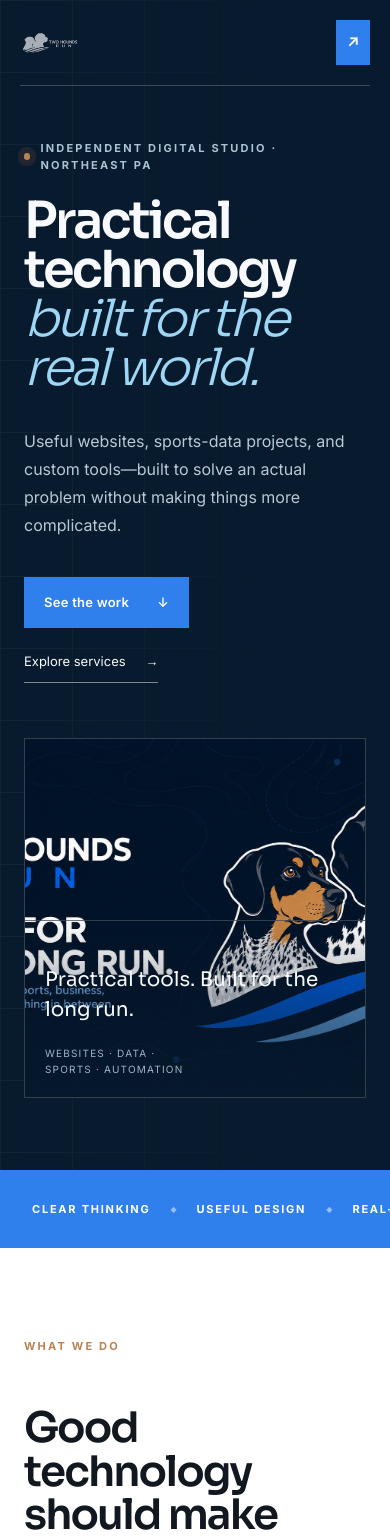
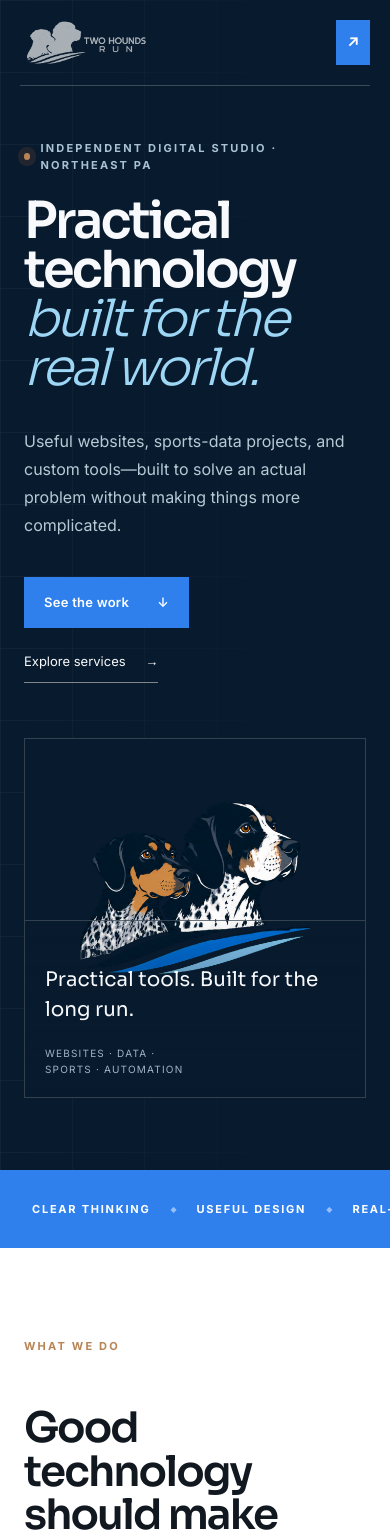
Before and after one commit to twohoundsrun/two-hounds-run, a Next.js app: page / in a window 390 px wide. Shown: the top 1538 px of the page. Built offline with nearby package versions, Linux system fonts and the light colour scheme.

Commit message:
Fix responsive image placement

```diff
--- a/app/globals.css
+++ b/app/globals.css
@@ -22,7 +22,7 @@ a { color: inherit; text-decoration: none; }
   justify-content: space-between; border-bottom: 1px solid rgba(245, 240, 230, .22); color: var(--cream);
 }
 .brand { display: inline-flex; align-items: center; }
-.brand-logo { height: 44px; width: auto; display: block; }
+.brand-logo { width: 168px; height: auto; display: block; }
 .site-header nav { display: flex; align-items: center; gap: 32px; font-size: 13px; }
 .site-header nav a { opacity: .78; transition: opacity .2s; }
 .site-header nav a:hover { opacity: 1; }
@@ -44,7 +44,7 @@ a { color: inherit; text-decoration: none; }
 .text-link { padding: 10px 0; font-size: 13px; border-bottom: 1px solid rgba(245,240,230,.5); }
 .text-link span { margin-left: 16px; }
 .hero-card { align-self: stretch; min-height: 520px; position: relative; overflow: hidden; display: flex; flex-direction: column; justify-content: flex-end; border: 1px solid rgba(245,240,230,.18); background: var(--deep); }
-.hero-art { position: absolute; inset: 0; width: 100%; height: 100%; object-fit: cover; }
+.hero-art { position: absolute; inset: 0; width: 100%; height: 100%; padding: 18px 22px 78px; object-fit: contain; object-position: center; }
 .hero-card-copy { position: relative; z-index: 1; display: flex; justify-content: space-between; gap: 20px; align-items: flex-end; padding: 56px 28px 28px; border-top: 1px solid rgba(245,240,230,.18); background: linear-gradient(0deg, rgba(8,26,45,.72), rgba(8,26,45,0)); }
 .hero-card-copy p { margin: 0; font-family: var(--font-display), serif; font-size: 20px; }
 .hero-card-copy span { max-width: 160px; color: #9fb4c6; font-size: 10px; line-height: 1.6; text-align: right; text-transform: uppercase; letter-spacing: .12em; }
@@ -97,7 +97,7 @@ a { color: inherit; text-decoration: none; }
 .about { display: grid; grid-template-columns: .85fr 1.15fr; gap: 100px; align-items: center; background: var(--cream); }
 .about-mark { min-height: 500px; position: relative; display: grid; place-items: center; border: 1px solid var(--line); background: radial-gradient(circle, rgba(47,128,237,.12) 0 1px, transparent 1.5px); background-size: 20px 20px; }
 .about-mark:after { content: ""; position: absolute; width: 64%; aspect-ratio: 1; border: 1px solid var(--blue); border-radius: 50%; }
-.about-logo { position: relative; z-index: 1; width: 180px; height: auto; display: block; }
+.about-logo { position: relative; z-index: 1; width: min(62%, 320px); height: auto; display: block; }
 .about-mark > span:last-child { position: absolute; z-index: 2; right: 24px; bottom: 22px; padding: 14px; background: var(--blue); color: white; font-family: var(--font-display), serif; font-size: 17px; line-height: 1.2; }
 .about-copy > p:not(.kicker) { color: #54657a; font-size: 16px; line-height: 1.85; }
 .about-copy h2 { margin-bottom: 32px; }
@@ -126,7 +126,7 @@ footer > div { display: flex; gap: 20px; font-size: 11px; }
 @media (max-width: 900px) {
   .site-header { width: calc(100% - 40px); height: 86px; }
   .site-header nav { display: none; }
-  .brand-logo { height: 38px; }
+  .brand-logo { width: 150px; }
   .hero { min-height: auto; grid-template-columns: 1fr; padding: 140px 24px 72px; gap: 55px; }
   .hero-card { min-height: 420px; }
   .intro-strip { overflow: hidden; justify-content: flex-start; white-space: nowrap; }
@@ -145,7 +145,7 @@ footer > div { display: flex; gap: 20px; font-size: 11px; }
 @media (max-width: 560px) {
   .site-header .button-small { padding: 11px; gap: 0; font-size: 0; }
   .site-header .button-small span { font-size: 15px; }
-  .brand-logo { height: 30px; }
+  .brand-logo { width: 132px; }
   .hero h1 { font-size: 51px; }
   .hero-intro { font-size: 16px; }
   .hero-actions { align-items: flex-start; flex-direction: column; gap: 14px; }
--- a/app/page.tsx
+++ b/app/page.tsx
@@ -84,7 +84,13 @@ export default function Home() {
         </div>
 
         <div className="hero-card" aria-label="What Two Hounds Run builds">
-          <img className="hero-art" src="/images/website-header.png" alt="" />
+          <img
+            className="hero-art"
+            src="/images/mark.png"
+            alt=""
+            width={1024}
+            height={1024}
+          />
           <div className="hero-card-copy">
             <p>Practical tools. Built for the long run.</p>
             <span>Websites · Data · Sports · Automation</span>
@@ -159,7 +165,13 @@ export default function Home() {
 
       <section className="section about" id="about">
         <div className="about-mark" aria-hidden="true">
-          <img className="about-logo" src="/images/mark.png" alt="" />
+          <img
+            className="about-logo"
+            src="/images/mark.png"
+            alt=""
+            width={1024}
+            height={1024}
+          />
           <span>Good ideas<br />have a nose<br />for the trail.</span>
         </div>
         <div className="about-copy">
```
